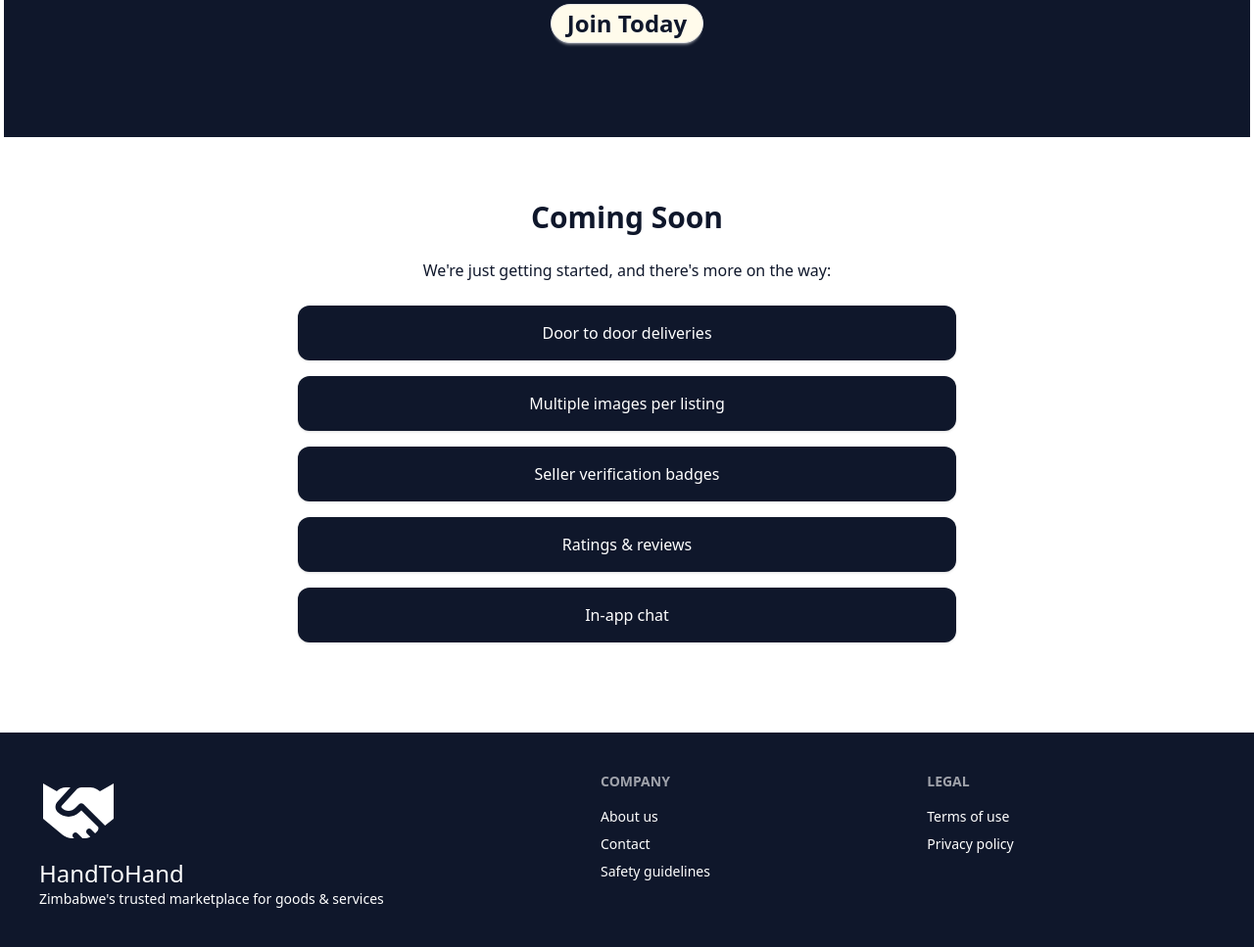
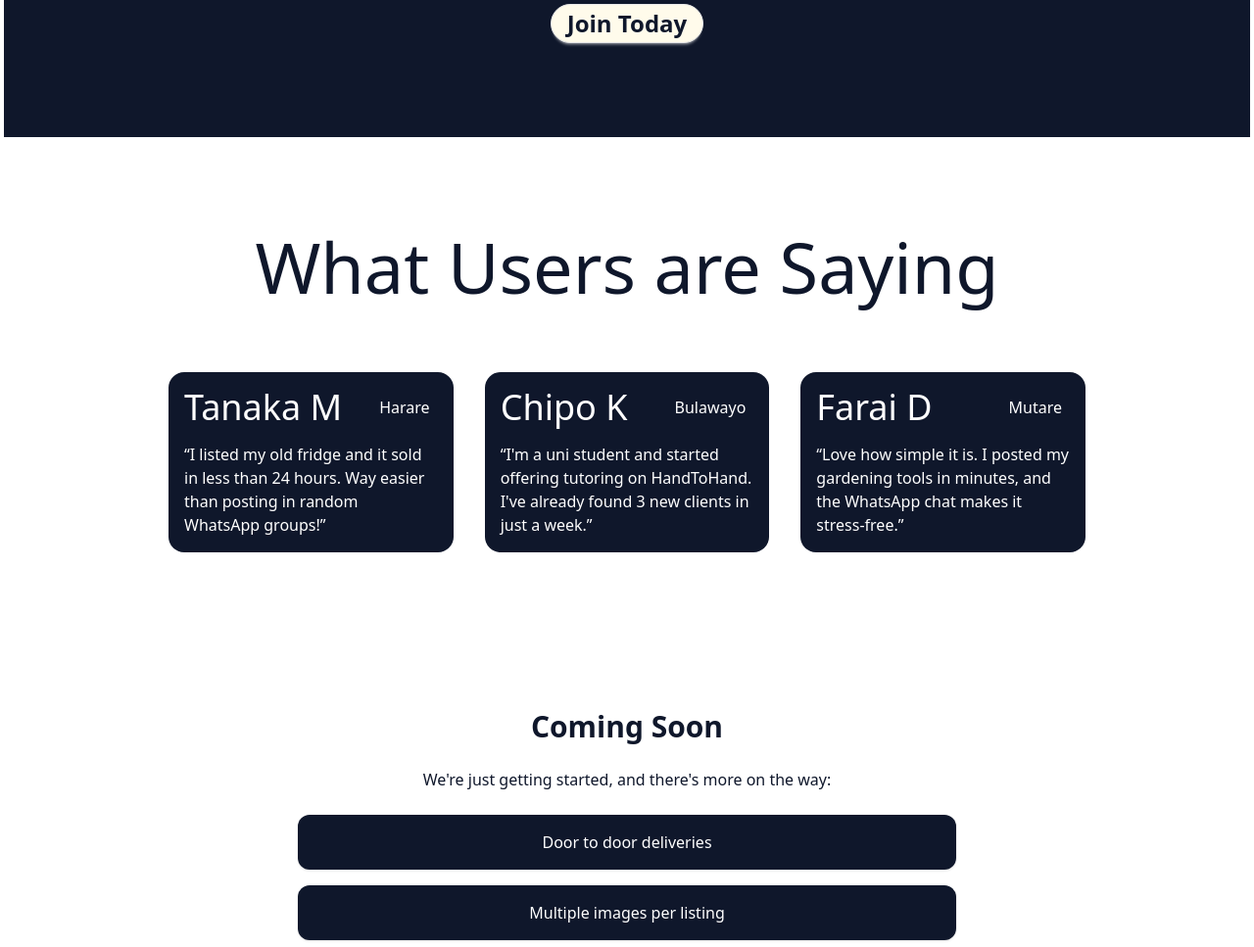
Before and after one commit to ItsTachie/h2h, a Flask app: page / in a window 1280 px wide. Shown: the part 1374-2341 px from the top of the page at 98% size. Run offline with Flask 3, Linux system fonts and the light colour scheme; some libraries are stand-ins or nearby versions.

Commit message:
added testimonials to landing page

```diff
--- a/h2h/templates/landing_page.html
+++ b/h2h/templates/landing_page.html
@@ -6,7 +6,7 @@
     <header class="flex justify-between gap-8 p-8 max-w-[1000px] mx-auto w-full">
         <h1 class="text-2xl sm:text-3xl md:text-4xl ">HandToHand</h1>
         <button  class="card-button-secondary px-4 py-2 rounded-full whitespace-nowrap opacity-0 pointer-events-none">Book a session</button>
-        <div class="fixed top-8 right-8">
+        <div class="fixed top-8 right-8 z-9999 ">
             <a href="{{url_for('signup')}}" class="btn px-4 py-2 rounded-full whitespace-nowrap text-white bg-slate-900 ">Join Today</a>
         </div>
     </header>
@@ -64,6 +64,59 @@
 
         </section>
 
+        <section id="reviews" class="flex flex-col gap-8 px-8 py-16 sm:py-20 md:py-24 max-w-[1000px] w-full mx-auto ">
+          <div class="flex flex-col gap-2">
+              <h2 class="text-5xl sm:text-6xl md:text-7xl mx-auto text-center">What Users are Saying </h2>
+          </div>
+          <div class="flex flex-col gap-8 mt-10">
+              <div class="grid grid-cols-1 md:grid-cols-3 gap-8">
+                  <div class="card  bg-slate-900 text-white p-4 rounded-2xl flex flex-col gap-4">
+                      <div class="flex items-center gap-4 justify-between flex-wrap">
+                          <p class="indie text-2xl sm:text-3xl md:text-4xl">Tanaka M</p>
+                          <p class="tag dark rounded-full px-2 py-1">Harare</p>
+                      </div>
+                      <p>“I listed my old fridge and it sold in less than 24 hours. Way easier than posting in random WhatsApp groups!”</p>
+                  </div>
+                  <div class="card  bg-slate-900 text-white p-4 rounded-2xl flex flex-col gap-4">
+                      <div class="flex items-center gap-4 justify-between flex-wrap">
+                          <p class="indie text-2xl sm:text-3xl md:text-4xl">Chipo K</p>
+                          <p class="tag dark rounded-full px-2 py-1">Bulawayo</p>
+                      </div>
+                      <p>“I'm a uni student and started offering tutoring on HandToHand. I've already found 3 new clients in just a week.”</p>
+                  </div>
+                  <div class="card  bg-slate-900 text-white p-4 rounded-2xl flex flex-col gap-4">
+                      <div class="flex items-center gap-4 justify-between flex-wrap">
+                          <p class="indie text-2xl sm:text-3xl md:text-4xl">Farai D</p>
+                          <p class="tag dark rounded-full px-2 py-1">Mutare</p>
+                      </div>
+                      <p>“Love how simple it is. I posted my gardening tools in minutes, and the WhatsApp chat makes it stress-free.”</p>
+                  </div>
+              </div>
+<!--
+              <div class="grid grid-cols-1 md:grid-cols-2 gap-8">
+                  <div class="card p-4  bg-slate-900 text-white rounded-2xl flex flex-col gap-4">
+                      <div class="flex items-center gap-4 justify-between flex-wrap">
+                          <p class="indie text-2xl sm:text-3xl md:text-4xl">Nyasha P</p>
+                          <p class="tag dark rounded-full px-2 py-1">Gweru</p>
+                      </div>
+                      <p>I wanted to find a tutor who could help advance my daughters mathematics ability beyond
+                          her current age level and stimulate her with more challenging material. James did an
+                          excellent job of helping Olivia to build her enthusiam and ability in Maths.</p>
+                  </div>
+                  <div class="card p-4 bg-slate-900 text-white rounded-2xl flex flex-col gap-4">
+                      <div class="flex items-center gap-4 justify-between flex-wrap">
+                          <p class="indie text-2xl sm:text-3xl md:text-4xl">Kuda S</p>
+                          <p class="tag dark rounded-full px-2 py-1">Chitungwiza</p>
+                      </div>
+                      <p>I felt that school was starting to get more challenging and I was unable to pass all my
+                          exams without some extra assistance. My sessions with Bridget were very supportive and
+                          enjoyable and it helped make completing all my homework and studying super easy.</p>
+                  </div>
+              </div> -->
+
+          </div>
+      </section>
+
          <section class="py-16 px-4 text-center">
             <h2 class="text-3xl font-semibold mb-6">Coming Soon</h2>
             <p class="mb-6">We're just getting started, and there's more on the way:</p>
```
Also changed, not shown: h2h/static/css/output.css.
